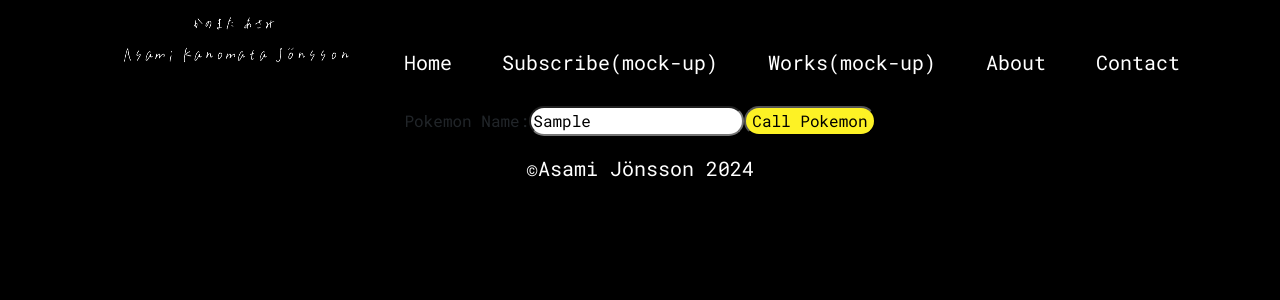
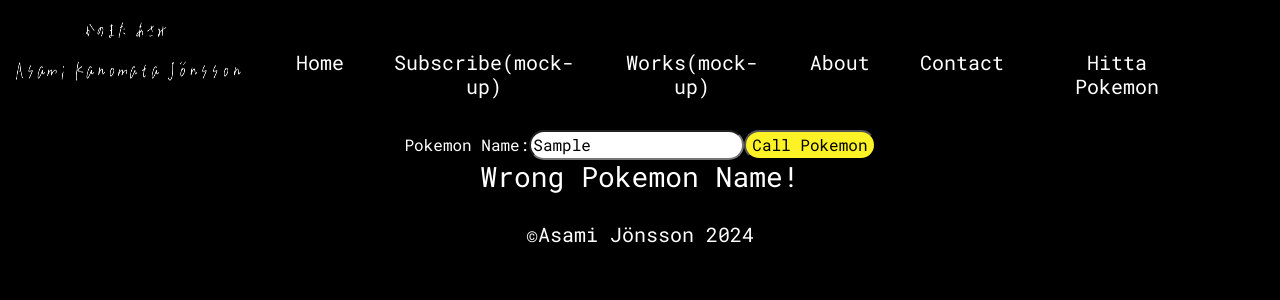
Before and after one commit to Asamijonsson/portfolio2023, a React (Create React App) app: page /pokemon in a window 1280 px wide. Both pictures are taken after typing "Sample" into the empty fields and a click on the button "Call Pokemon". Shown: the top 300 px of the page. Built offline with nearby package versions, Linux system fonts and the light colour scheme; no server answers.

Commit message:
added hitta pokemon

```diff
--- a/src/NavLink.jsx
+++ b/src/NavLink.jsx
@@ -7,10 +7,10 @@ const NavLink = () => {
   return (
     <div className={style.navbar}>
 
-        <Link to={"/"} className={style.link} reloadDocument>
-          <h3 className={colorstyle.primary}>Home</h3>
-        </Link>
-        <Link to={"/subscribe"} className={style.link} reloadDocument>
+      <Link to={"/"} className={style.link} reloadDocument>
+        <h3 className={colorstyle.primary}>Home</h3>
+      </Link>
+      <Link to={"/subscribe"} className={style.link} reloadDocument>
         <h3 className={colorstyle.primary}>Subscribe(mock-up)</h3>
       </Link>
 
@@ -24,6 +24,10 @@ const NavLink = () => {
       <Link to={"/contact"} className={style.link} reloadDocument>
         <h3 className={colorstyle.primary}>Contact</h3>
       </Link>
+
+      <Link to={"pokemon"} className={style.link} reloadDocument>
+        <h3 className={colorstyle.primary}>Hitta Pokemon</h3>
+      </Link>
     </div>
   );
 };
--- a/src/Pages/pokemon.jsx
+++ b/src/Pages/pokemon.jsx
@@ -6,9 +6,11 @@ const API_URL = "https://pokeapi.co/api/v2/pokemon";
 function AddPokemonForm() {
   const [pokemonName, setPokemonName] = useState("");
   const [pokemonData, setPokemonData] = useState(null);
+  const [error, setError] = useState(false);
 
   const handleSubmit = async (event) => {
     event.preventDefault();
+    setPokemonData(null)
     try {
       const response = await fetch(`${API_URL}/${pokemonName}`);
       if (!response.ok) {
@@ -18,12 +20,15 @@ function AddPokemonForm() {
       setPokemonData(newPokemon);
     } catch (error) {
       console.error(error);
+      setError(true);
     }
   };
 
+
+
   return (
     <div>
-      <form onSubmit={handleSubmit}>
+      <form onSubmit={handleSubmit} className={style.cardText}>
         <label>
           Pokemon Name:
           <input
@@ -34,13 +39,17 @@ function AddPokemonForm() {
         </label>
         <button className={style.button} type="submit">Call Pokemon</button>
       </form>
-      {pokemonData && (
+      {pokemonData ? (
         <div className={style.card}>
           <h1 className={style.cardText}>{pokemonData.name}</h1>
           <img src={pokemonData.sprites.other.dream_world.front_default} alt={pokemonData.name} />
         </div>
-      )}
-    </div>
+      ) : (
+        error ? (<h3 className={style.cardText}> Wrong Pokemon Name!</h3>) : null
+      )
+      }
+
+    </div >
   );
 }
 
```
